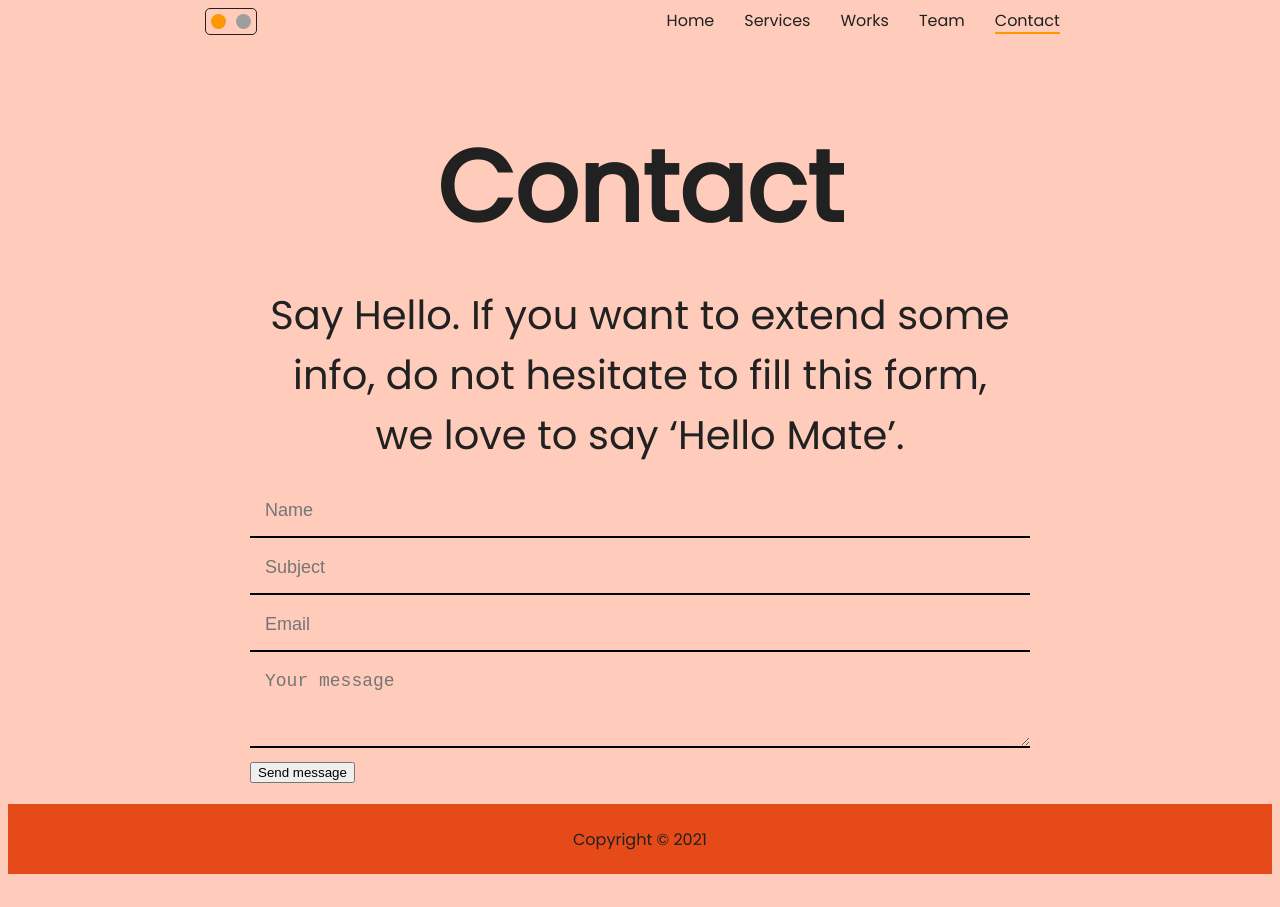
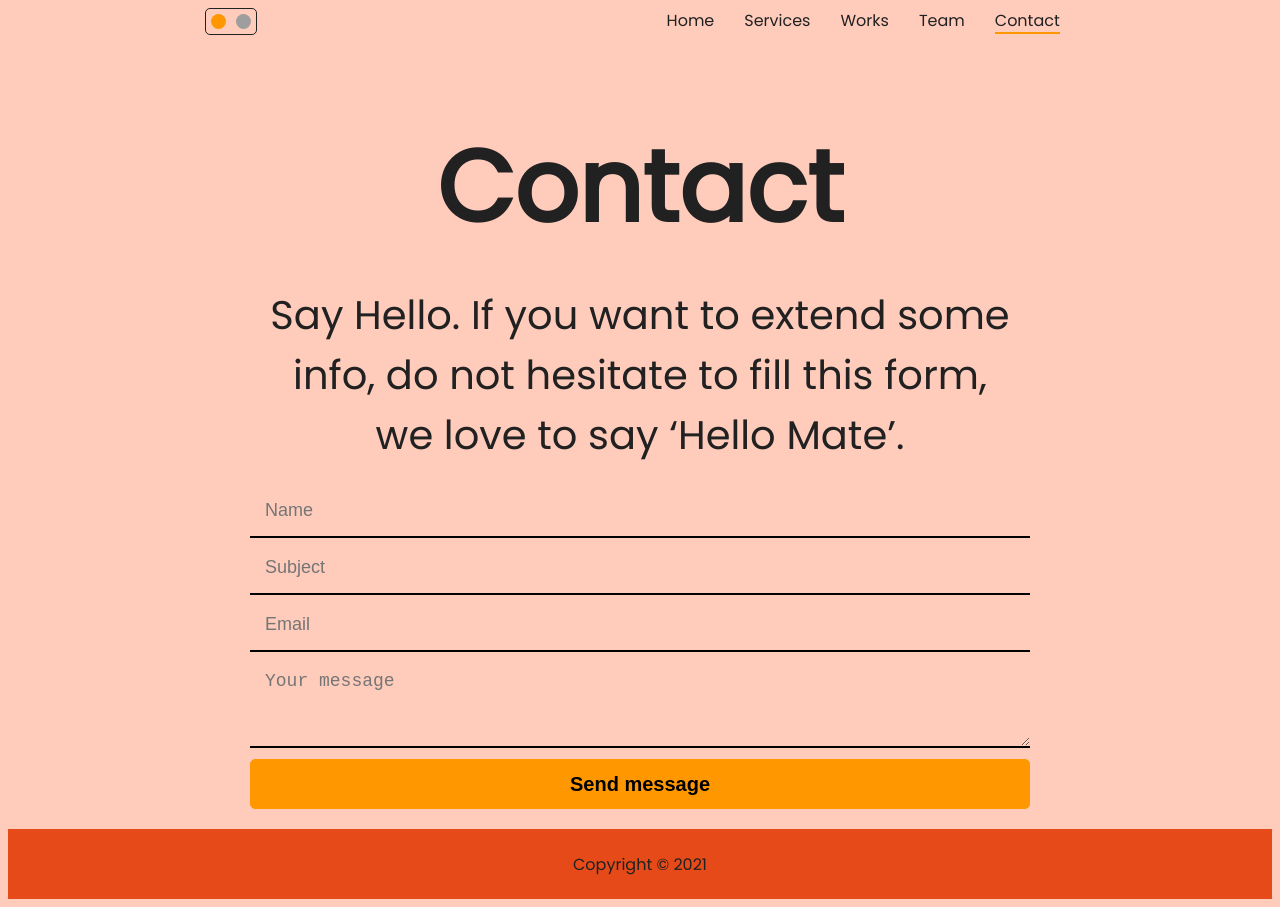
Before and after one commit to vanderDB/my-land-page, a React (Create React App) app: page /contact in a window 1280 px wide. Before the commit the page ends 882 px from the top, so only its background shows below. Built offline with nearby package versions, Linux system fonts and the light colour scheme.

Commit message:
style contact submit button

```diff
--- a/src/components/pages/Contact.tsx
+++ b/src/components/pages/Contact.tsx
@@ -50,8 +50,10 @@ export function Contact() {
                         <CustomTextInput name='subject' placeholder='Subject'/>
                         <CustomTextInput name='email' placeholder='Email'/>
                         <MyTextArea name="message" rows={3} placeholder="Your message"/>
+                        <StyledSubmitBtn>
+                            <button type="submit">Send message</button>
+                        </StyledSubmitBtn>
 
-                        <button type="submit">Send message</button>
                     </Form>
                 </Formik>
             </StyledFormContainer>
@@ -134,3 +136,26 @@ const StyledErrorMessage = styled.div<IColorThemeProps>`
   font-size: 14px;
   margin: 2px 15px;
 `;
+
+const StyledSubmitBtn = styled.div<IColorThemeProps>`
+
+  button {
+    cursor: pointer;
+
+    background-color: ${props => props.theme.accentColor};
+
+    border: ${props => props.theme.accentColor} 1px solid;
+    border-radius: 5px;
+
+    height: 50px;
+    width: 100%;
+    font-size: 20px;
+    font-weight: bold;
+
+
+    display: flex;
+    align-items: center;
+    justify-content: center;
+  }
+
+`;
```
